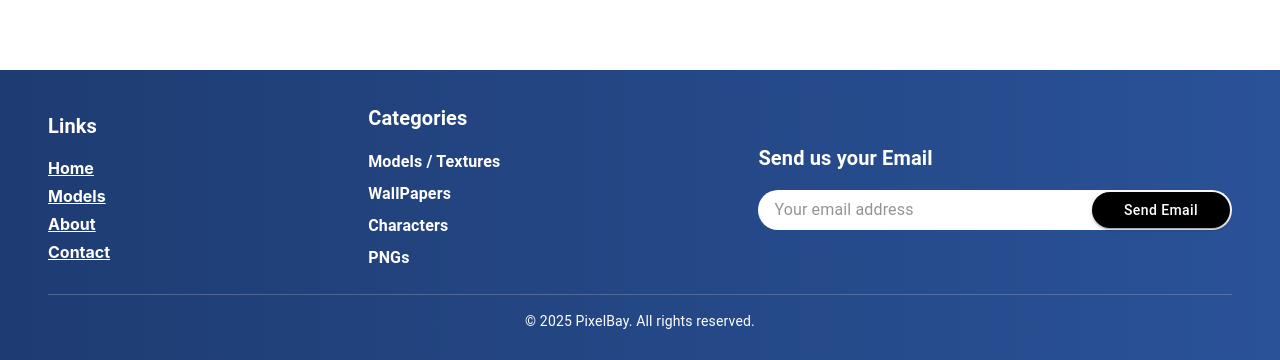
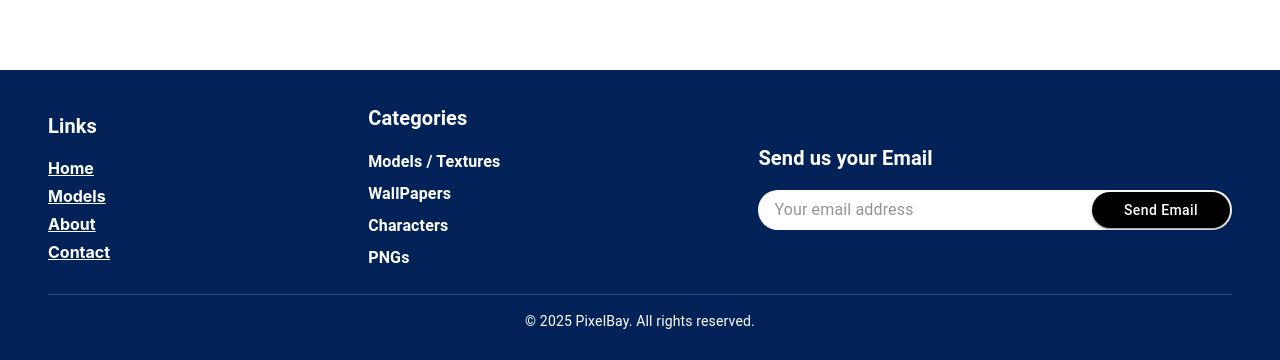
Before and after one commit to Awaisch-56/pixelbay, a React (Create React App) app: page /category/1/1 in a window 1280 px wide. Shown: the part 437-797 px from the top of the page. Built offline with nearby package versions, Linux system fonts and the light colour scheme.

Commit message:
color change

```diff
--- a/src/components/footer.jsx
+++ b/src/components/footer.jsx
@@ -38,7 +38,7 @@ function Footer() {
       <Box
         component="footer"
         sx={{
-          background: "linear-gradient(90deg, #1e3c72, #2a5298)",
+          background: "#032358ff",
           color: "white",
           py: 4,
           px: { xs: 2, md: 6 },
```
